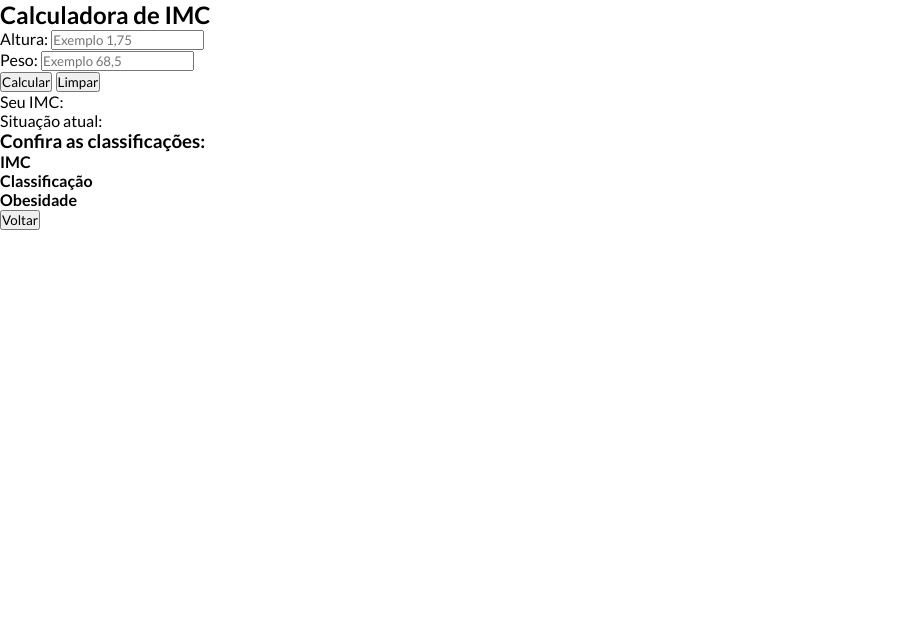
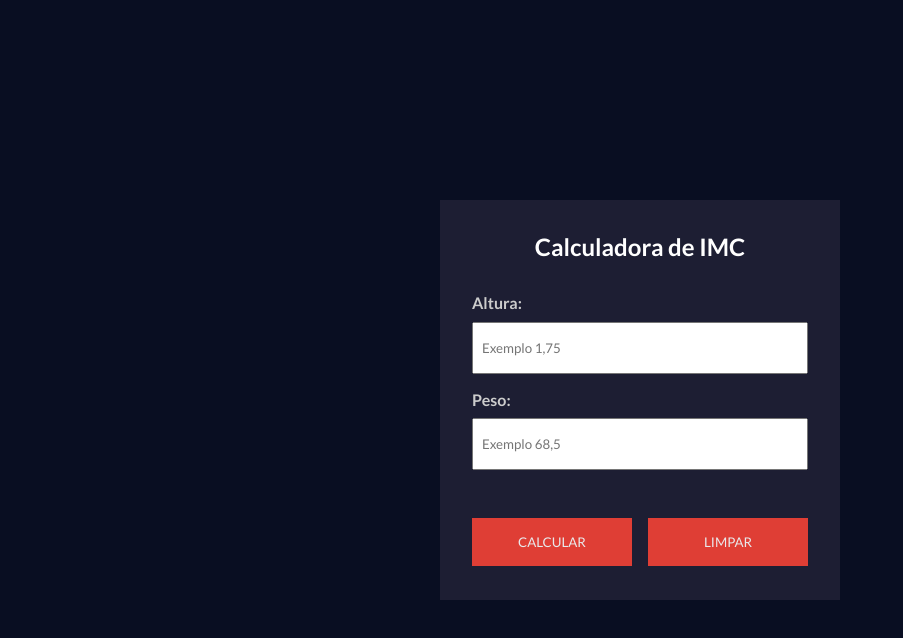
Before and after one commit to JohnSilva98/Projetos_Javascript, a plain HTML site: page calculadoraIMC/index.html in a window 1280 px wide. Shown: the whole page, without its empty margins (0-903 px from the left). Drawn offline with Linux system fonts and the light colour scheme.

Commit message:
finalizando css main

```diff
--- a/calculadoraIMC/css/styles.css
+++ b/calculadoraIMC/css/styles.css
@@ -4,3 +4,73 @@
   box-sizing: border-box;
   font-family: "lato", sans-serif;
 }
+
+body {
+  background-color: #090e22;
+  display: flex;
+  justify-content: center;
+  align-items: center;
+  min-height: 100vh;
+  color: #fff;
+}
+
+.hide {
+  display: none !important;
+}
+
+.container {
+  min-width: 400px;
+  min-height: 400px;
+  background-color: #1d1e33;
+  padding: 2rem;
+}
+
+#calc-container h2 {
+  text-align: center;
+  margin-bottom: 2rem;
+}
+
+.form-inputs {
+  display: flex;
+  flex-direction: column;
+  justify-content: space-between;
+}
+
+.form-control {
+  display: flex;
+  flex-direction: column;
+  flex: 1;
+  margin-bottom: 1rem;
+}
+
+.form-control label {
+  font-weight: bold;
+  margin-bottom: 0.6rem;
+  color: #ccc;
+}
+
+.form-control input {
+  padding: 1rem 0.5rem;
+}
+
+.action-control {
+  display: flex;
+  justify-content: space-between;
+  margin-top: 2rem;
+  gap: 1rem;
+}
+
+button {
+  text-transform: uppercase;
+  padding: 1rem 1.5rem;
+  background-color: #f44236;
+  border: none;
+  color: #fff;
+  cursor: pointer;
+  opacity: 0.9;
+  flex: 1;
+}
+
+button:hover {
+  opacity: 1;
+}
--- a/calculadoraIMC/index.html
+++ b/calculadoraIMC/index.html
@@ -44,7 +44,7 @@
           </div>
         </form>
       </div>
-      <div id="result-container">
+      <div id="result-container" class="hide">
         <p id="imc-number">Seu IMC: <span></span></p>
         <p id="imc-info">Situação atual:</p>
         <h3>Confira as classificações:</h3>
```
